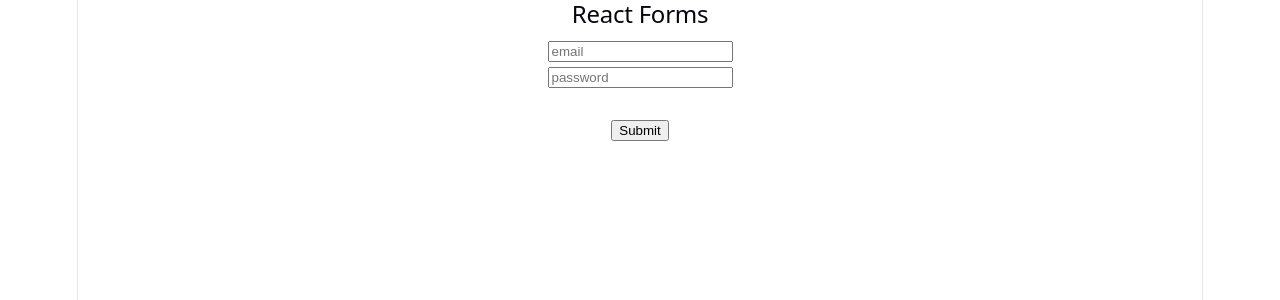
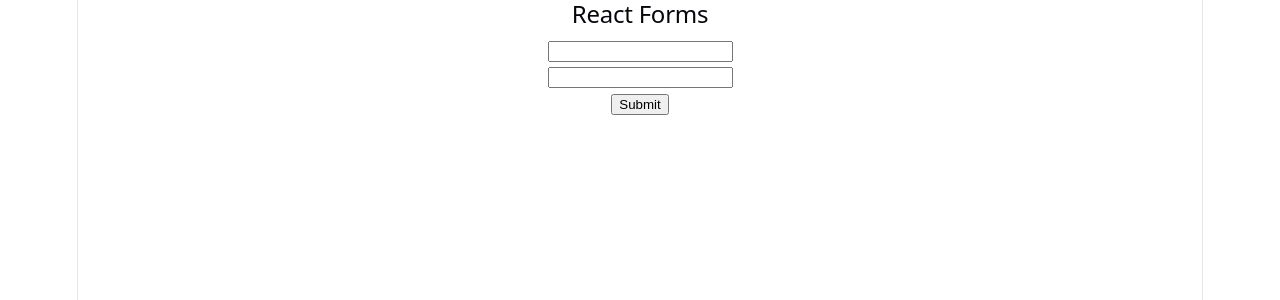
Before and after one commit to chandan-d-karmaker/react-form, a React (Vite) app: page / in a window 1280 px wide. Shown: the top 300 px of the page. Built offline with nearby package versions, Linux system fonts and the light colour scheme.

Commit message:
used uncontrolled using useRef

```diff
--- a/src/App.jsx
+++ b/src/App.jsx
@@ -2,6 +2,7 @@
 import ControlledField from './components/ControlledField'
 import FormAction from './components/FormAction'
 import SimpleForm from './components/SimpleForm'
+import UncontrolledField from './components/UncontrolledField'
 
 function App() {
 
@@ -12,7 +13,8 @@
 
       {/* <SimpleForm/> */}
       {/* <FormAction/> */}
-      <ControlledField/>
+      {/* <ControlledField/> */}
+      <UncontrolledField/>
     </>
   )
 }
--- a/src/components/ControlledField.jsx
+++ b/src/components/ControlledField.jsx
@@ -25,7 +25,7 @@
                 <br />
                 <input type='password' name="password" id="" autoComplete='current-password'
                     defaultValue={pass} onChange={handlePassChange} placeholder='password' required />
-                <p><small style={{color: 'red'}}>{passError}</small></p>
+                <p><small style={{color: 'red   '}}>{passError}</small></p>
                 <br />
                 <input type="submit" value="Submit" />
             </form>
--- /dev/null
+++ b/src/components/UncontrolledField.jsx
@@ -0,0 +1,29 @@
+import React, { useRef } from 'react';
+
+const UncontrolledField = () => {
+
+    const emailRef = useRef('');
+    const passRef = useRef('');
+
+    const handleSubmit = e =>{
+        e.preventDefault();
+
+        const email = emailRef.current.value;
+        const pass = passRef.current.value;
+
+        console.log(email, pass);
+    }
+    return (
+        <div>
+            <form onSubmit={handleSubmit}>
+                <input ref={emailRef} type="email" name="email" />
+                <br />
+                <input ref={passRef} type="password" name="password" />
+                <br />
+                <input type="submit" value="Submit" />
+            </form>
+        </div>
+    );
+};
+
+export default UncontrolledField;
```
